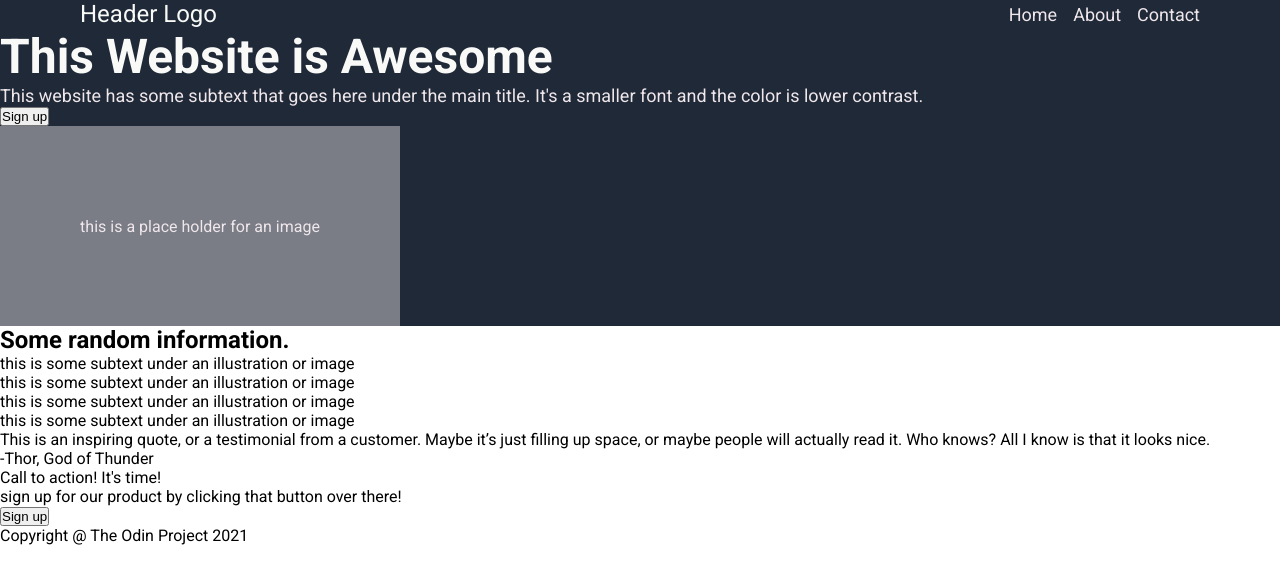
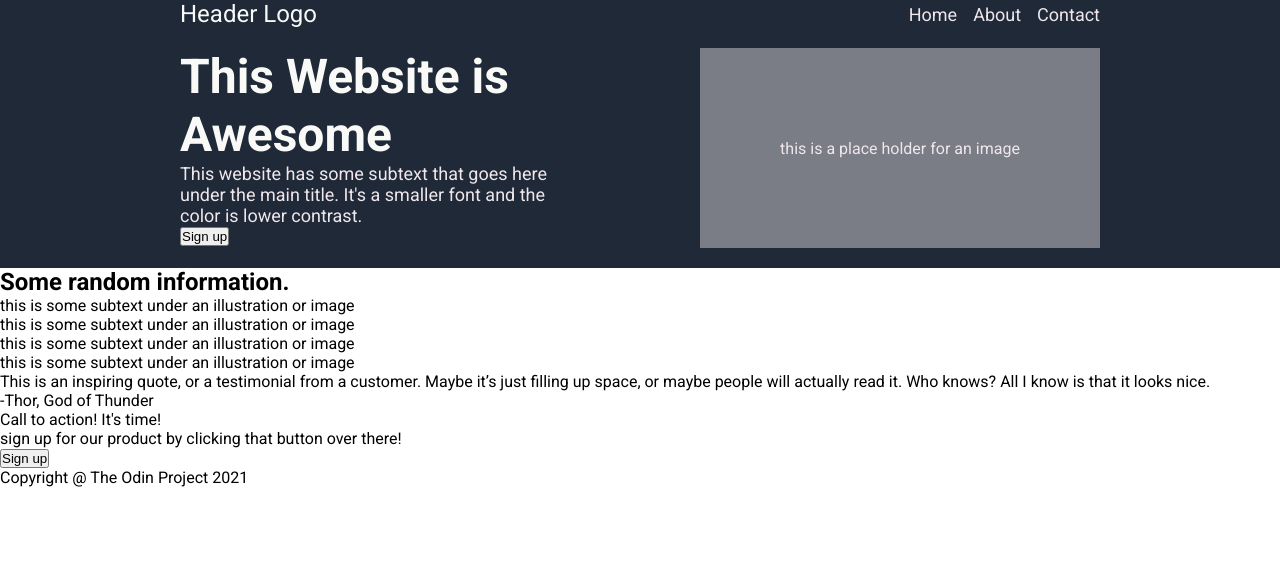
Before and after one commit to Rabera-K/Project_Landing_HTML, a plain HTML site: page index.html in a window 1280 px wide. Drawn offline with Linux system fonts and the light colour scheme.

Commit message:
edit style.css padding

```diff
--- a/style.css
+++ b/style.css
@@ -26,11 +26,16 @@ ul {
     font-size: 24px;
     color: #f9faf8;
 }
+.hero {
+     max-width: 400px;
+
+}
 
 .main {
     color: #f9faf8;
     font-size: 48px;
     font-weight: 900;
+    line-height: 1.2;
 }
 
 .secondary {
@@ -49,7 +54,7 @@ a {
     display: flex;
     justify-content: space-between;
     align-items: center;
-    padding: 0 80px;
+    padding: 0 180px;
 }
 .placeholder {
     background-color: #efe7eb70;
@@ -62,5 +67,9 @@ a {
 }
 .container-1 {
     background-color: #1f2937;
+    display: flex;
+    padding: 20px 180px;
+    justify-content: space-between;
+
 
 }
```
